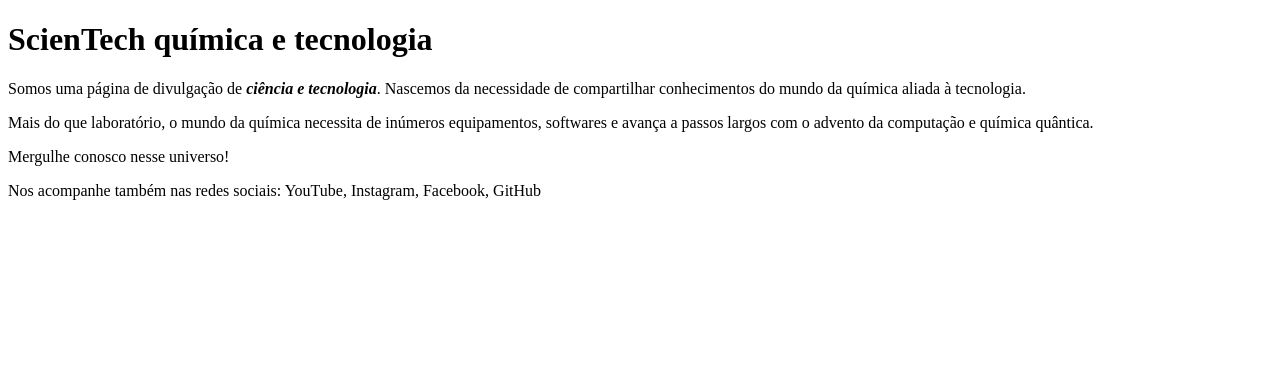
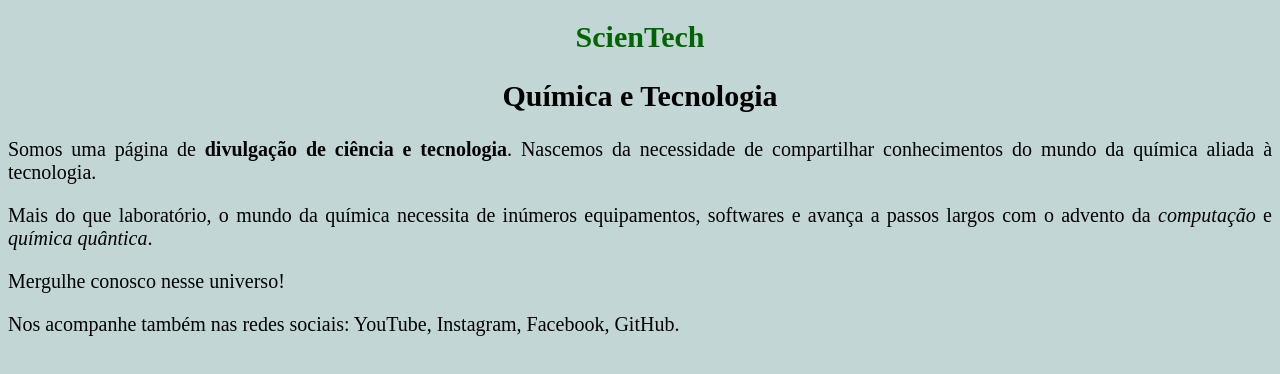
Before and after one commit to douglasvanzin/GEProgramacao-TurmaE, a plain HTML site: page index.html in a window 1280 px wide. Drawn offline with Linux system fonts and the light colour scheme.

Commit message:
Formatação com CSS

```diff
--- a/index.html
+++ b/index.html
@@ -1,18 +1,24 @@
 <!DOCTYPE html>
 <html>
 <head>
-	<meta charset="utf-8">
-	<meta name="viewport" content="width=device-width, initial-scale=1">
-	<title>ScienTech química e tecnologia</title>
+    <meta charset='utf-8'>
+    <meta http-equiv='X-UA-Compatible' content='IE=edge'>
+    <title>ScienTech química e tecnologia</title>
+    <meta name='viewport' content='width=device-width, initial-scale=1'>
+    <link rel="stylesheet" href="style.css">
+    <script src='main.js'></script>
 </head>
 <body>
-<h1>ScienTech química e tecnologia</h1>
+<h1>ScienTech</h1>
+    <h2>Química e Tecnologia</h2>
 
-<p>Somos uma página de divulgação de <i><b>ciência e tecnologia</b></i>. Nascemos da necessidade de compartilhar conhecimentos do mundo da química aliada à tecnologia.</p>
-<p>Mais do que laboratório, o mundo da química necessita de inúmeros equipamentos, softwares e avança a passos largos com o advento da computação e química quântica.</p>
-<p>Mergulhe conosco nesse universo!</p>
+        <p>Somos uma página de <b>divulgação de ciência e tecnologia</b>. Nascemos da necessidade de compartilhar conhecimentos do mundo da química aliada à tecnologia.</p>
 
-<p>Nos acompanhe também nas redes sociais: YouTube, Instagram, Facebook, GitHub</p>
+        <p>Mais do que laboratório, o mundo da química necessita de inúmeros equipamentos, softwares e avança a passos largos com o advento da <i>computação</i> e <i>química quântica</i>.</p>
 
+        <p>Mergulhe conosco nesse universo!</p>
+
+
+            <p>Nos acompanhe também nas redes sociais: YouTube, Instagram, Facebook, GitHub.</p>
 </body>
 </html>
--- /dev/null
+++ b/style.css
@@ -0,0 +1,16 @@
+body {
+    background-color: rgb(194, 214, 214);
+}
+h1, h2 {
+    text-align: center;
+    font-size: 30px;
+}
+
+h1 {
+    color: darkgreen;
+}
+
+p {
+    text-align: justify;
+    font-size: 20px;
+}
```
